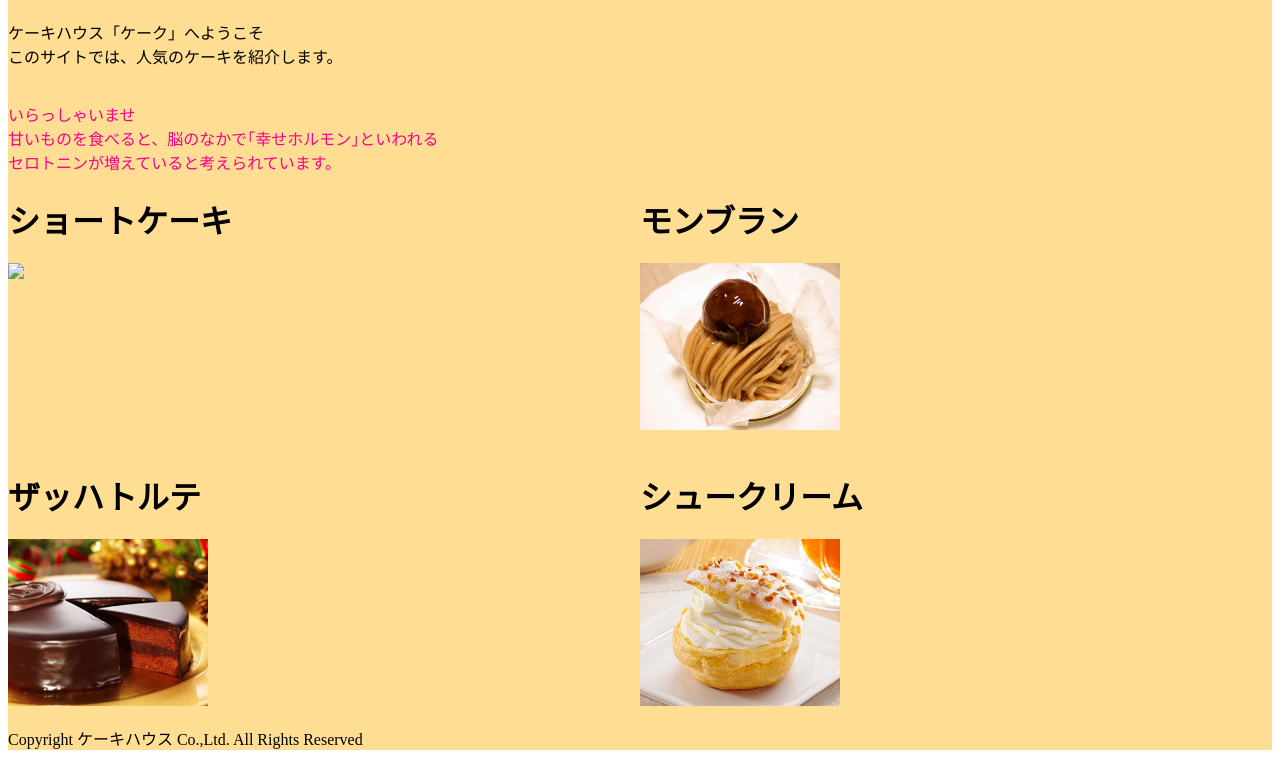
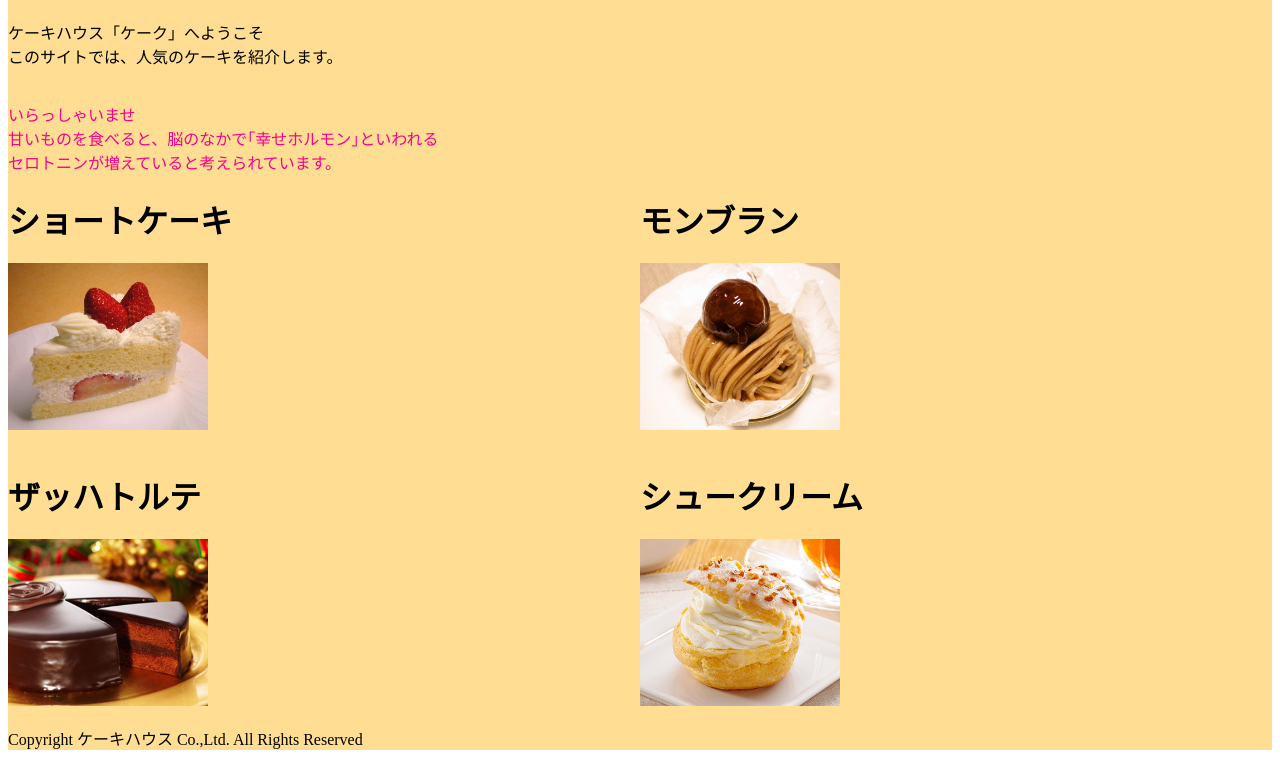
Before and after one commit to indigocolor2024/cake, a plain HTML site: page index.html in a window 1280 px wide. Shown: the part 852-1610 px from the top of the page. Drawn offline with Linux system fonts and the light colour scheme; files whose address does not match are found by name.

Commit message:
Update index.html

```diff
--- a/index.html
+++ b/index.html
@@ -58,7 +58,7 @@
   </div>
   <div id="two">
     <h1>ショートケーキ</h1>
-    <p><img src="images/cake01.jpg" width="200"/></p>
+    <p><img src="cake01.jpg" width="200"/></p>
   </div>
   <div id="three">
     <h1>モンブラン</h1>
```
